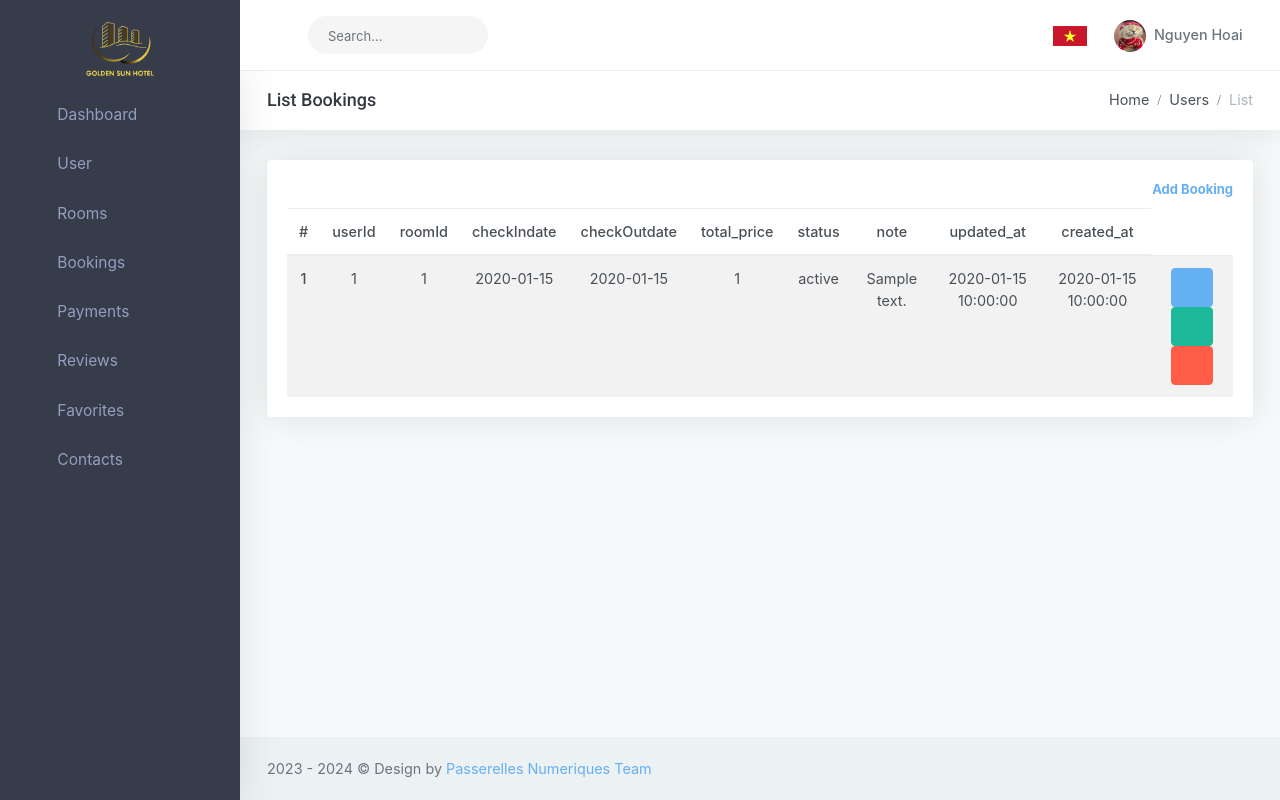
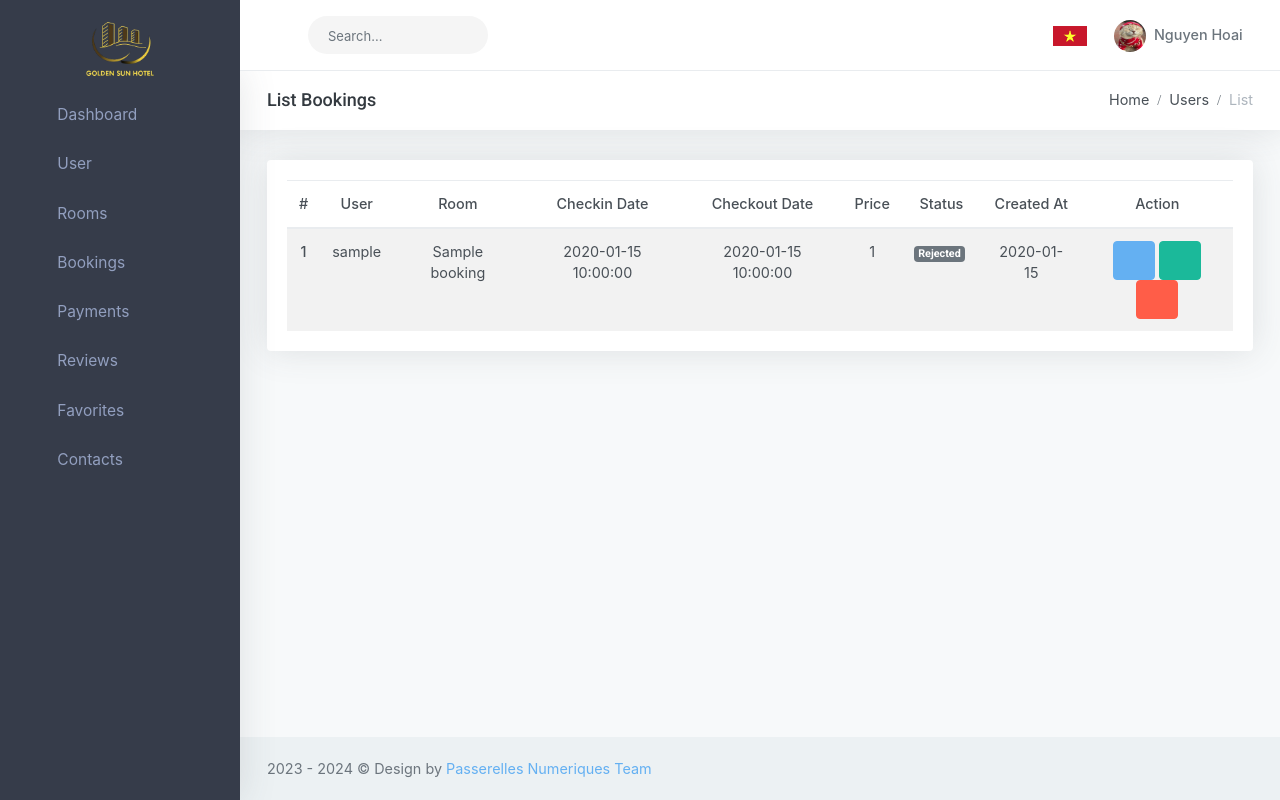
Before and after one commit to nguyenhoai0302/hotel_management, a PHP site: template views/admin/bookings/list.view.php in a window 1280 px wide. Run offline with PHP 8.4, Linux system fonts and the light colour scheme; the template is opened without the code that fills it: most values are stand-ins (such as "Sample title", 1, 10 or a date in 2020); some web fonts are replaced.

Commit message:
update code list bookings

```diff
--- a/views/admin/bookings/list.view.php
+++ b/views/admin/bookings/list.view.php
@@ -1,5 +1,6 @@
 <?php
-require 'views/admin/partials/header.view.php'
+require 'views/admin/partials/header.view.php';
+require 'utils/utils.php';
 ?>
 
 <body class="left-side-menu-dark topbar-light">
@@ -46,53 +47,59 @@ require 'views/admin/partials/header.view.php'
                     <div class="row">
                         <div class="col-lg-12">
                             <div class="card-box">
-                                <p class="sub-header">
-                                    <a href="admin.php?controller=users&action=create" class="float-right font-weight-bold mb-2"><i class="mdi mdi-plus"></i>Add Booking
-                                    </a>
-                                </p>
                                 <div class="table-responsive">
                                     <table class="table table-striped mb-0 text-center">
                                         <thead>
-
-
                                             <tr>
                                                 <th>#</th>
-                                                <th>userId</th>
-                                                <th>roomId</th>
-                                                <th>checkIndate</th>
-                                                <th>checkOutdate</th>
-                                                <th>total_price</th>
-                                                <th>status</th>
-                                                <th>note</th>
-                                                <th>updated_at</th>
-                                                <th>created_at</th>
+                                                <th>User</th>
+                                                <th>Room</th>
+                                                <th>Checkin Date</th>
+                                                <th>Checkout Date</th>
+                                                <th>Price</th>
+                                                <th>Status</th>
+                                                <th>Created At</th>
+                                                <th>Action</th>
                                             </tr>
                                         </thead>
                                         <tbody>
                                             <?php
-                                            while ($row = $users->fetch_assoc()) {
-                                                $id = $row['id'];
+                                            $count = 0;
+                                            while ($row = $bookings->fetch_assoc()) {
+                                                $count += 1;
                                             ?>
                                                 <tr>
-                                                    <th scope="row"><?php echo $id ?></th>
-                                                    <td><?php echo $row['userId'] ?></td>
-                                                    <td><?php echo $row['roomId'] ?></td>
-                                                    <td><?php echo $row['checkIndate'] ?></td>
-                                                    <td><?php echo $row['checkOutdate'] ?></td>
+                                                    <th scope="row"><?php echo $count ?></th>
+                                                    <td><?php echo $row['user_name'] ?></td>
+                                                    <td><?php echo $row['room_name'] ?></td>
+                                                    <td><?php echo $row['checkin_date'] ?></td>
+                                                    <td><?php echo $row['checkout_date'] ?></td>
                                                     <td><?php echo $row['total_price'] ?></td>
-                                                    <td><?php echo $row['status'] ?></td>
-                                                    <td><?php echo $row['note'] ?></td>
-                                                    <td><?php echo $row['updated_at'] ?></td>
-                                                    <td><?php echo $row['created_at'] ?></td>
-
-
+                                                    <td>
+                                                        <?php
+                                                        if ($row['status'] == 1) {
+                                                        ?>
+                                                            <span class="badge badge-warning mr-1">Pendding</span>
+                                                        <?php
+                                                        } elseif ($row['status'] == 2) {
+                                                        ?>
+                                                            <span class="badge badge-success mr-1">Approved</span>
+                                                        <?php
+                                                        } else {
+                                                        ?>
+                                                            <span class="badge badge-secondary mr-1">Rejected</span>
+                                                        <?php
+                                                        }
+                                                        ?>
+                                                    </td>
+                                                    <td><?php echo formatDate($row['created_at']) ?></td>
                                                     <!-- icon -->
                                                     <td>
-                                                        <a href="admin.php?controller=bookings&action=view&id=<?php echo $id ?>" class="btn btn-primary waves-effect waves-light"><i class="mdi mdi-eye"></i>
+                                                        <a href="admin.php?controller=bookings&action=view&id=<?php echo $row['id'] ?>" class="btn btn-primary waves-effect waves-light"><i class="mdi mdi-eye"></i>
                                                         </a>
-                                                        <a href="admin.php?controller=bookings&action=edit&id=<?php echo $id ?>" class="btn btn-success waves-effect waves-light"><i class="mdi mdi-lead-pencil"></i>
+                                                        <a href="admin.php?controller=bookings&action=edit&id=<?php echo $row['id'] ?>" class="btn btn-success waves-effect waves-light"><i class="mdi mdi-lead-pencil"></i>
                                                         </a>
-                                                        <a href="admin.php?controller=bookings&action=delete&id=<?php echo $id ?>" class="btn btn-danger waves-effect waves-light"><i class="mdi mdi-trash-can"></i>
+                                                        <a href="admin.php?controller=bookings&action=delete&id=<?php echo $row['id'] ?>" class="btn btn-danger waves-effect waves-light"><i class="mdi mdi-trash-can"></i>
                                                         </a>
                                                     </td>
                                                 </tr>
```
Also changed, not shown: controllers/admin/BookingController.php (+5 -7 lines), models/BookingModel.php (added, +44 -0 lines), models/web/BookingModel.php (deleted, +0 -40 lines).
